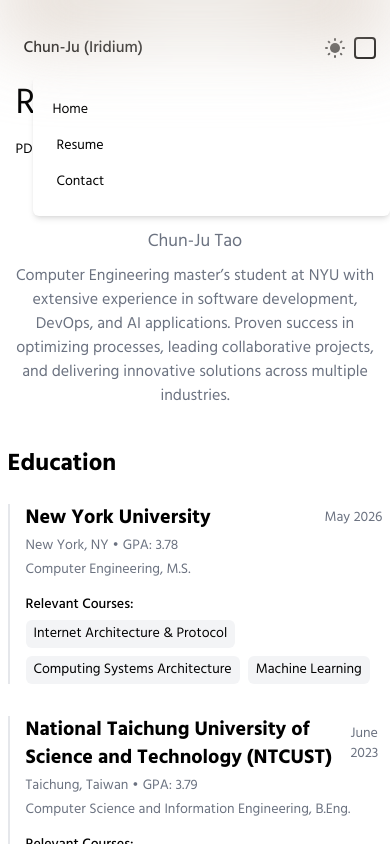
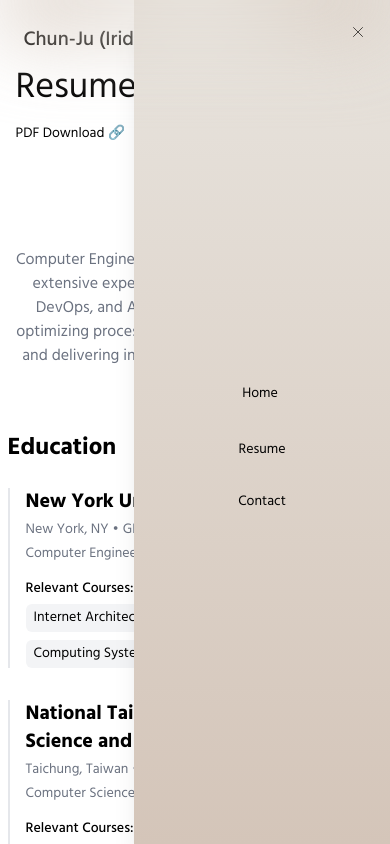
Before and after one commit to iridiumtao/iridiumtao.github.io, a Next.js app: page /resume in a window 390 px wide. Both pictures are taken after a click on the button 364 px from the left and 48 px from the top of the page. Shown: the top 844 px of the page. Built offline with nearby package versions, Linux system fonts and the light colour scheme.

Commit message:
Test new MobileMenu Header

```diff
--- a/components/Header/index.js
+++ b/components/Header/index.js
@@ -1,4 +1,5 @@
-import { Popover } from "@headlessui/react";
+import {Popover, Transition} from "@headlessui/react";
+import { Fragment } from 'react';
 import { useTheme } from "next-themes";
 import { useRouter } from "next/router";
 import React, { useEffect, useState } from "react";
@@ -58,19 +59,20 @@
     <Popover className="block tablet:hidden mt-5">
       {({ open }) => (
         <>
-          <div className="flex items-center justify-between p-2 laptop:p-0">
+          <div className="flex items-center justify-between px-4">
             <h1
               onClick={() => router.push("/")}
-              className="font-medium p-2 laptop:p-0 link"
+              className="font-medium text-xl"
             >
               {name}
             </h1>
 
-            <div className="flex items-center">
+            <div className="flex items-center gap-4">
               <ThemeToggle />
-              <Popover.Button>
+              <Popover.Button className="focus:outline-none">
+                <div className="w-8 h-8 flex items-center justify-center rounded-full hover:bg-[#E8E4DE] dark:hover:bg-[#6B5B4E] transition-colors">
                   <img
-                  className="h-5"
+                    className="h-4 w-4"
                     src={`/images/${
                       !open
                         ? theme === "dark"
@@ -82,22 +84,65 @@
                     }`}
                     alt="menu"
                   />
+                </div>
               </Popover.Button>
             </div>
           </div>
-          <Popover.Panel
-            className={`absolute right-0 z-10 w-11/12 p-4 ${
-              theme === "dark" ? "bg-slate-800" : "bg-white"
-            } shadow-md rounded-md`}
+
+          <Transition
+            as={Fragment}
+            enter="transition ease-out duration-300"
+            enterFrom="translate-x-full"
+            enterTo="translate-x-0"
+            leave="transition ease-in duration-300"
+            leaveFrom="translate-x-0"
+            leaveTo="translate-x-full"
           >
-            <div className="grid grid-cols-1">
-              {getNavItems().map((item, index) => (
-                <Button key={index} {...item}>
+            <Popover.Panel className="fixed top-0 right-0 h-full w-64 z-50">
+              <div className={`
+              h-full w-full
+              ${theme === "dark"
+                ? "bg-gradient-to-b from-[#6B5B4E] to-[#4A4036]"
+                : "bg-gradient-to-b from-[#E8E4DE] to-[#D4C5B9]"
+              }
+              shadow-xl
+            `}>
+                {/* close button */}
+                <div className="flex justify-end p-4">
+                  <Popover.Button className="focus:outline-none">
+                    <div className="w-8 h-8 flex items-center justify-center rounded-full hover:bg-black/10 dark:hover:bg-white/10 transition-colors">
+                      <img
+                        className="h-4 w-4"
+                        src={`/images/${theme === "dark" ? "cancel-white.svg" : "cancel.svg"}`}
+                        alt="close menu"
+                      />
+                    </div>
+                  </Popover.Button>
+                </div>
+
+                {/* nav items */}
+                <div className="flex flex-col items-center justify-center h-[calc(100%-5rem)] space-y-6 p-4">
+                  {getNavItems(true).map((item, index) => (
+                    <Button
+                      key={index}
+                      {...item}
+                      className={`
+                      w-full text-center py-3 px-4 rounded-xl
+                      ${theme === "dark"
+                        ? "hover:bg-white/10"
+                        : "hover:bg-black/10"
+                      }
+                      transition-colors duration-200
+                      text-lg font-medium
+                    `}
+                    >
                       {item.label}
                     </Button>
                   ))}
                 </div>
+              </div>
             </Popover.Panel>
+          </Transition>
         </>
       )}
     </Popover>
```
Lines whose indentation alone changed are shown as unchanged.
